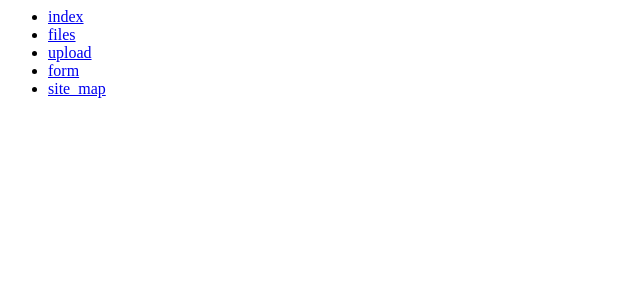
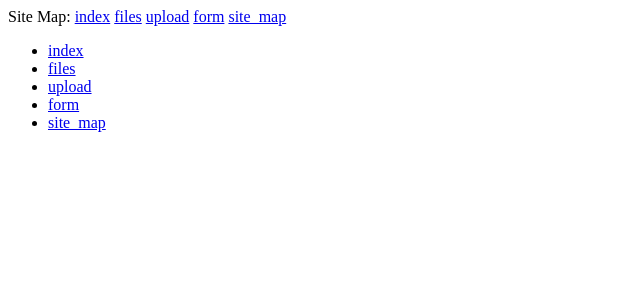
Before and after one commit to krubottom/flask-template, a Flask app: page /site-map in a window 1280 px wide. Shown: the top 300 px of the page, without its empty margins (0-640 px from the left). Run offline with Flask 2, Linux system fonts and the light colour scheme.

Commit message:
Dynamic Nav

```diff
--- a/app/templates/base.html
+++ b/app/templates/base.html
@@ -1,8 +1,13 @@
+
 <!DOCTYPE HTML>
 <html>
 <head>
 	<meta charset="UTF-8">
 	<title>{{ title }}</title>
+	Site Map:
+	{% for url, endpoint in links %}
+	<a href="{{ url }}">{{ endpoint }}</a>
+	{% endfor %}
 </head>
 <body>
 	      {% block content %}{% endblock %}
--- a/app/templates/files.html
+++ b/app/templates/files.html
@@ -1,5 +1,8 @@
+{% extends "base.html" %}
+{% block content %}
 <ul>
     {% for file in files %}
     <li><a href="{{ file }}">{{ file }}</a></li>
     {% endfor %}
 </ul>
+{% endblock %}
--- /dev/null
+++ b/app/templates/nav.html
@@ -0,0 +1,3 @@
+{% for url, endpoint in links %}
+<a href="{{ url }}">{{ endpoint }}</a>
+{% endfor %}
--- a/app/templates/site_map.html
+++ b/app/templates/site_map.html
@@ -1,5 +1,8 @@
+{% extends "base.html" %}
+{% block content %}
 <ul>
 {% for url, endpoint in links %}
 <li><a href="{{ url }}">{{ endpoint }}</a></li>
 {% endfor %}
 </ul>
+{% endblock %}
--- a/app/views.py
+++ b/app/views.py
@@ -14,7 +14,7 @@ from .forms import PageForm
 # Return a generic static HTML page as base page
 @app.route("/")
 def index():
-	return render_template('index.html', title='Home')
+	return render_template('index.html', title='Home', links=site_map_links())
 
 # Show directory of files for download
 # Removing AutoIndex, still needs lots of fixes
@@ -38,9 +38,10 @@ def files(req_path):
 
     # Show directory contents
     files = os.listdir(abs_path)
-    return render_template('files.html', files=files)
+    return render_template('files.html', files=files, links=site_map_links())
 
 # Uploading files
+# Upload path is set in config.py
 @app.route('/upload', methods = ['GET', 'POST'])
 def upload():
 	if request.method == 'POST':
@@ -54,9 +55,8 @@ def upload():
 		if file:
 			filename = secure_filename(file.filename)
 			file.save(os.path.join(app.config['UPLOAD_FOLDER'], filename))
-			# return redirect(url_for('uploaded_file',filename=filename))
 			return filename + " uploaded"
-	return render_template('upload.html')
+	return render_template('upload.html', title="Upload File", links=site_map_links())
 
 # Example form
 @app.route("/form", methods = ['GET', 'POST'])
@@ -64,22 +64,19 @@ def form():
 	form = PageForm()
 	if form.validate_on_submit():
 		FormTextField = form.FormTextField.data
-		return render_template('formreturn.html', title='Form Return', textfield=FormTextField)
-	return render_template('formentry.html', title='Form Entry', form=form)
+		return render_template('formreturn.html', title='Form Return', textfield=FormTextField, links=site_map_links())
+	return render_template('formentry.html', title='Form Entry', form=form, links=site_map_links())
 
 # Generates page with a list of all @app.route's
 @app.route("/site-map")
 def site_map():
-    links = []
-    for rule in app.url_map.iter_rules():
-        # Filter out rules we can't navigate to in a browser
-        # and rules that require parameters
-		if "GET" in rule.methods and len(rule.arguments)==0:
-			url = url_for(rule.endpoint, **(rule.defaults or {}))
-			links.append((url, rule.endpoint))
+    return render_template("site_map.html", links=site_map_links())
 
-    return render_template("site_map.html", links=links)
-
+#
+# @app.route("/nav")
+# def map():
+# 	links = site_map_links()
+# 	return render_template("nav.html", links=links)
 
 
 restdb = [
@@ -88,3 +85,13 @@ restdb = [
 
 	}
 ]
+
+def site_map_links():
+	links = []
+	for rule in app.url_map.iter_rules():
+		# Filter out rules we can't navigate to in a browser
+		# and rules that require parameters
+		if "GET" in rule.methods and len(rule.arguments)==0:
+			url = url_for(rule.endpoint, **(rule.defaults or {}))
+			links.append((url, rule.endpoint))
+	return links
--- a/config.py
+++ b/config.py
@@ -1,5 +1,9 @@
 WTF_CSRF_ENABLED = True
 SECRET_KEY = 'you-will-never-guess'
 
+# Upload Configuration
+#
 UPLOAD_FOLDER = 'app/upload/'
 ALLOWED_EXTENSIONS = set(['txt', 'pdf', 'png', 'jpg', 'jpeg', 'gif'])
+# Default max 2mb filesize
+MAX_CONTENT_LENGTH = 2 * 1024 * 1024
```
Also changed, not shown: app/templates/upload.html (+4 -4 lines).
